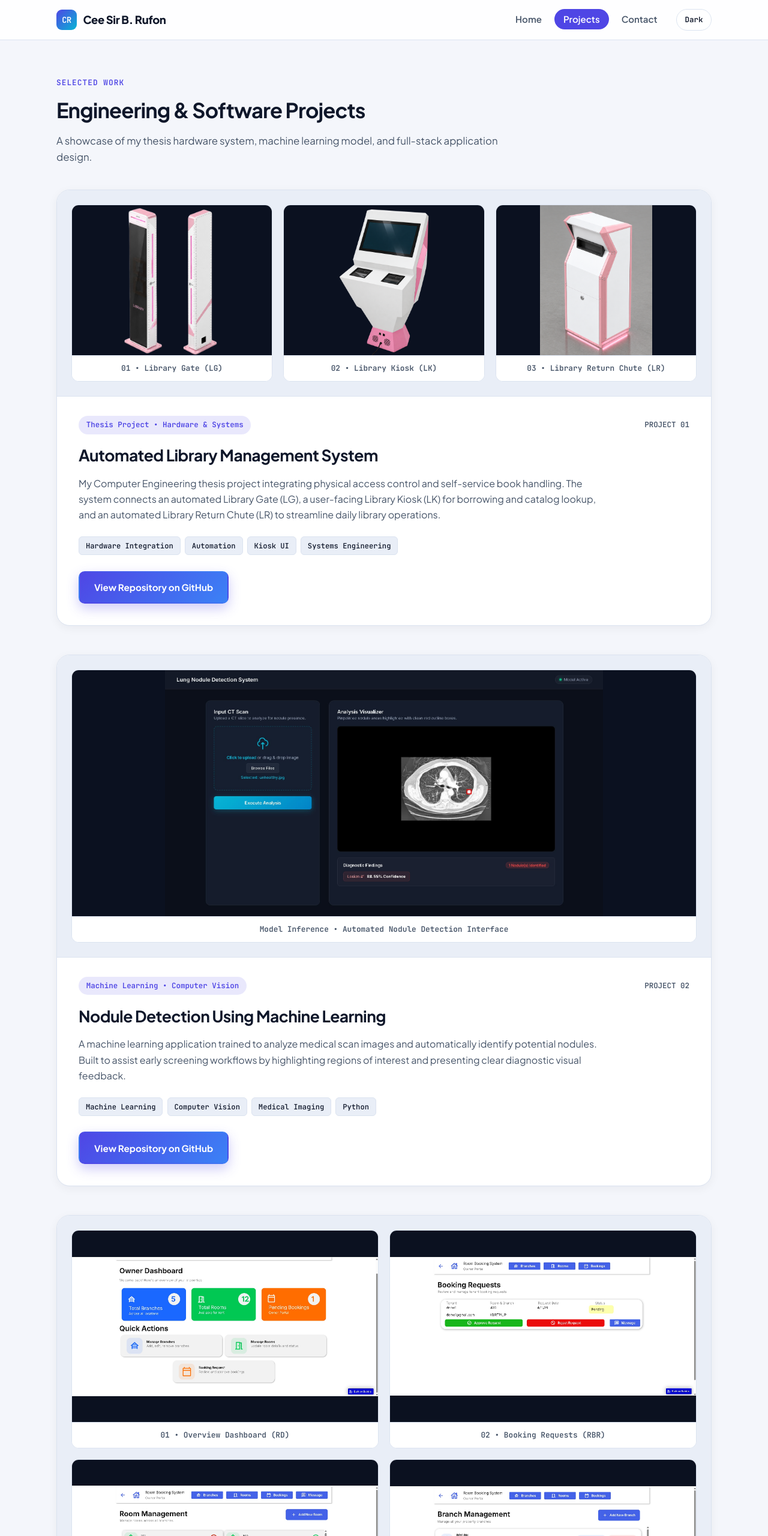
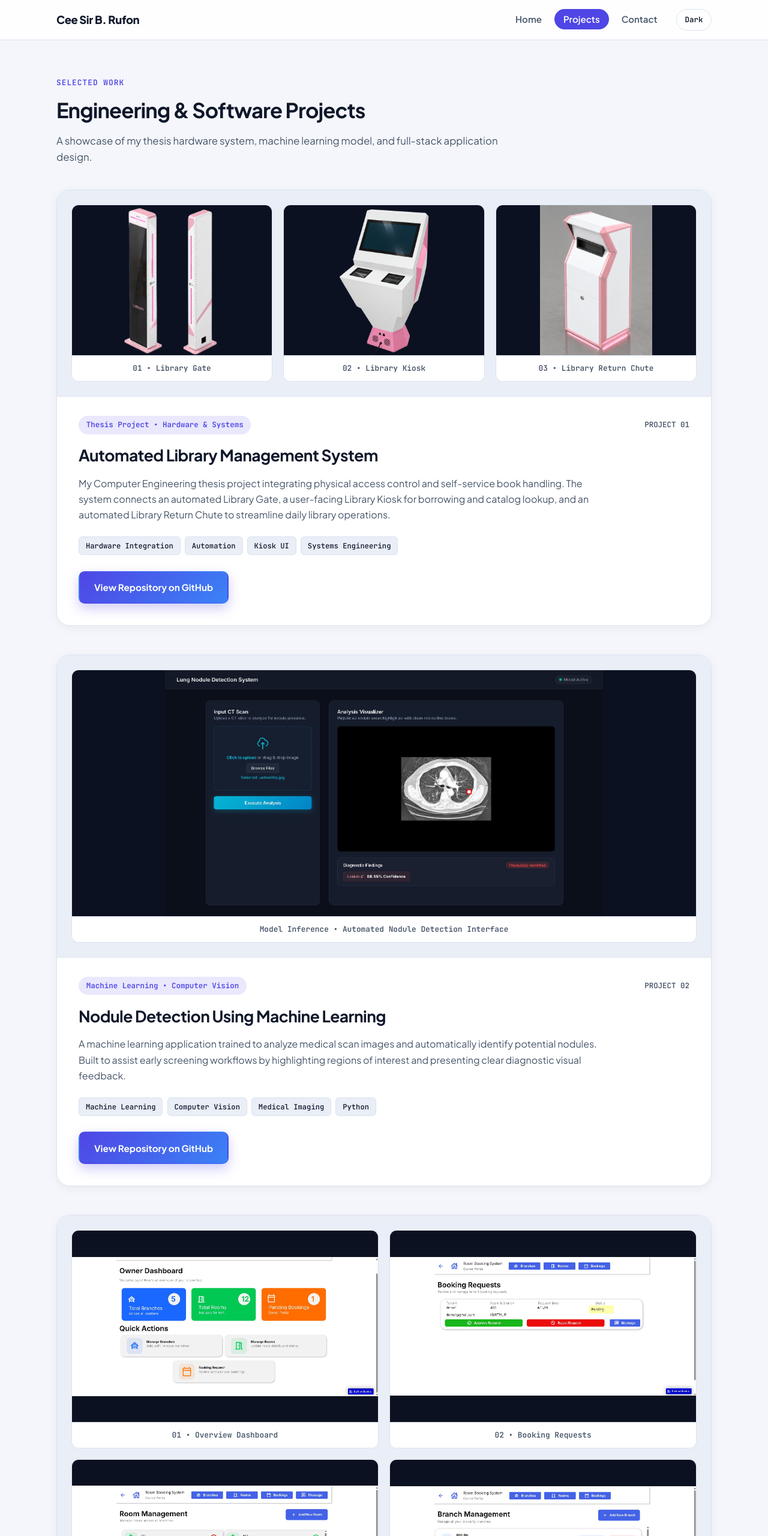
Before and after one commit to Boylogro/personal-portfoolyow, a plain HTML site: page projects.html in a window 1280 px wide. Shown: the top 2560 px of the page at 60% size. Drawn offline with Linux system fonts and the light colour scheme.

Commit message:
Update Contact Me wording, clean header logo, and remove caption abbreviations

```diff
--- a/projects.html
+++ b/projects.html
@@ -16,10 +16,7 @@
   <div class="site-wrapper">
     <header class="site-header">
       <div class="container header-inner">
-        <a href="index.html" class="logo">
-          <span class="logo-mark">CR</span>
-          <span>Cee Sir B. Rufon</span>
-        </a>
+        <a href="index.html" class="logo">Cee Sir B. Rufon</a>
         <div class="header-controls">
           <nav aria-label="Main navigation">
             <ul class="nav-list">
@@ -52,19 +49,19 @@
                 <div class="img-box">
                   <img src="images/LG.png" alt="Automated Library Gate hardware and access interface">
                 </div>
-                <figcaption>01 &bull; Library Gate (LG)</figcaption>
+                <figcaption>01 &bull; Library Gate</figcaption>
               </figure>
               <figure class="gallery-item">
                 <div class="img-box">
                   <img src="images/LK.png" alt="Self-service Library Kiosk terminal screen">
                 </div>
-                <figcaption>02 &bull; Library Kiosk (LK)</figcaption>
+                <figcaption>02 &bull; Library Kiosk</figcaption>
               </figure>
               <figure class="gallery-item">
                 <div class="img-box">
                   <img src="images/LR.png" alt="Automated Library Return Chute unit">
                 </div>
-                <figcaption>03 &bull; Library Return Chute (LR)</figcaption>
+                <figcaption>03 &bull; Library Return Chute</figcaption>
               </figure>
             </div>
 
@@ -76,8 +73,8 @@
               <h2>Automated Library Management System</h2>
               <p>
                 My Computer Engineering thesis project integrating physical access control and self-service book handling.
-                The system connects an automated Library Gate (LG), a user-facing Library Kiosk (LK) for borrowing and catalog lookup,
-                and an automated Library Return Chute (LR) to streamline daily library operations.
+                The system connects an automated Library Gate, a user-facing Library Kiosk for borrowing and catalog lookup,
+                and an automated Library Return Chute to streamline daily library operations.
               </p>
               <ul class="tag-list">
                 <li>Hardware Integration</li>
@@ -131,25 +128,25 @@
                 <div class="img-box">
                   <img src="images/RD.jpg" alt="RentHub main overview dashboard">
                 </div>
-                <figcaption>01 &bull; Overview Dashboard (RD)</figcaption>
+                <figcaption>01 &bull; Overview Dashboard</figcaption>
               </figure>
               <figure class="gallery-item">
                 <div class="img-box">
                   <img src="images/RBR.jpg" alt="RentHub tenant booking request screen">
                 </div>
-                <figcaption>02 &bull; Booking Requests (RBR)</figcaption>
+                <figcaption>02 &bull; Booking Requests</figcaption>
               </figure>
               <figure class="gallery-item">
                 <div class="img-box">
                   <img src="images/RM.jpg" alt="RentHub room availability and management view">
                 </div>
-                <figcaption>03 &bull; Room Management (RM)</figcaption>
+                <figcaption>03 &bull; Room Management</figcaption>
               </figure>
               <figure class="gallery-item">
                 <div class="img-box">
                   <img src="images/RRM.jpg" alt="RentHub multi-branch property management screen">
                 </div>
-                <figcaption>04 &bull; Branch Management (RRM)</figcaption>
+                <figcaption>04 &bull; Branch Management</figcaption>
               </figure>
             </div>
 
@@ -161,8 +158,8 @@
               <h2>RentHub &mdash; Boarding House Booking Platform</h2>
               <p>
                 An Airbnb-inspired application tailored specifically for boarding houses and student rentals.
-                Features a central analytics Dashboard (RD), tenant Booking Requests (RBR), Room Management (RM) for live occupancy tracking,
-                and Branch Management (RRM) for owners managing multiple properties.
+                Features a central analytics Dashboard, tenant Booking Requests, Room Management for live occupancy tracking,
+                and Branch Management for owners managing multiple properties.
               </p>
               <ul class="tag-list">
                 <li>App Development</li>
```
Also changed, not shown: contact.html (+2 -5 lines), index.html (+2 -8 lines).
